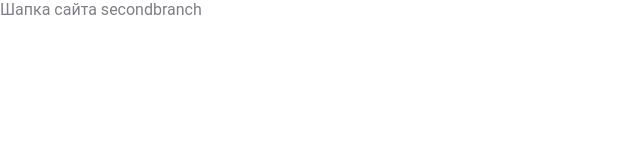
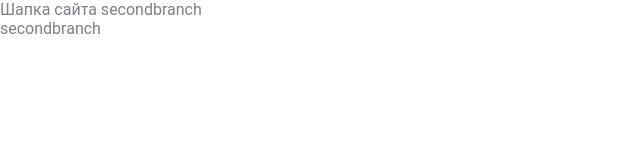
Before and after one commit to Golldexperience/example, a plain HTML site: page index.html in a window 1280 px wide. Shown: the whole page, without its empty margins (0-640 px from the left). Drawn offline with Linux system fonts and the light colour scheme.

Commit message:
secondbranch commit 2

```diff
--- a/index.html
+++ b/index.html
@@ -12,7 +12,7 @@
 <body>
 <header>Шапка сайта secondbranch</header>
 <main>
-	<article class="article"></article>
+	<article class="article">secondbranch</article>
 	<!-- /.article -->
 	<aside class="aside"></aside>
 	<!-- /.aside -->
```
